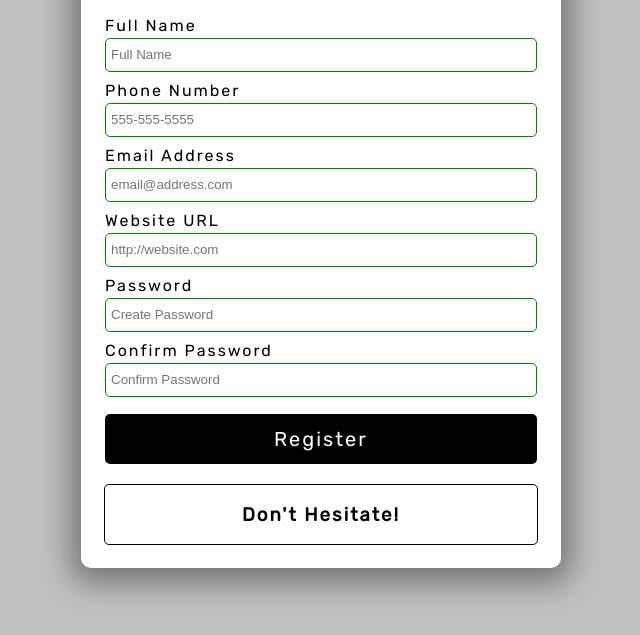
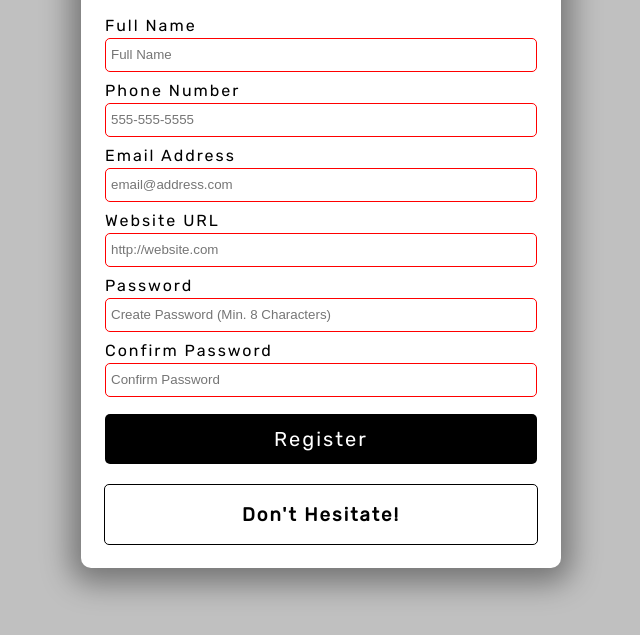
Before and after one commit to LeslieLopez25/form-validator, a plain HTML site: page index.html in a window 1280 px wide. Shown: the part 147-782 px from the top of the page, without its empty margins (319-959 px from the left). Drawn offline with Linux system fonts and the light colour scheme.

Commit message:
Added form validation

```diff
--- a/index.html
+++ b/index.html
@@ -17,32 +17,35 @@
             <!-- FULL NAME -->
             <div class="form-group">
                 <label for="name">Full Name</label>
-                <input type="text" id="name" placeholder="Full Name">
+                <input type="text" id="name" placeholder="Full Name" required minlength="3" maxlength="100">
             </div>
             <!-- PHONE NUMBER -->
             <div class="form-group">
                 <label for="phone">Phone Number</label>
-                <input type="tel" id="phone" placeholder="555-555-5555">
+                <input type="tel" id="phone" placeholder="555-555-5555" required pattern="[0-9]{3}-[0-9]{3}-[0-9]{4}">
             </div>
             <!-- EMAIL ADDRESS -->
             <div class="form-group">
                 <label for="email">Email Address</label>
-                <input type="email" id="email" placeholder="email@address.com">
+                <input type="email" id="email" placeholder="email@address.com" required>
             </div>
             <!-- WEBSITE URL -->
             <div class="form-group">
                 <label for="website">Website URL</label>
-                <input type="url" id="website" placeholder="http://website.com">
+                <input type="url" id="website" placeholder="http://website.com" required>
             </div>
             <!-- PASSWORD -->
             <div class="form-group">
                 <label for="password1">Password</label>
-                <input type="password" id="password1" placeholder="Create Password">
+                <input type="password" id="password1" placeholder="Create Password (Min. 8 Characters)"
+                    title="Please include at least 1 uppercase character, 1 lowercase character, and 1 number." required
+                    pattern="^(?=.*\d)(?=.*[a-z])(?=.*[A-Z])(?=.*[a-zA-Z]).{8,}$">
             </div>
             <!-- CONFIRM PASSWORD -->
             <div class="form-group">
                 <label for="password2">Confirm Password</label>
-                <input type="password" id="password2" placeholder="Confirm Password">
+                <input type="password" id="password2" placeholder="Confirm Password" required
+                    pattern="^(?=.*\d)(?=.*[a-z])(?=.*[A-Z])(?=.*[a-zA-Z]).{8,}$">
             </div>
             <button type="submit">Register</button>
         </form>
```
